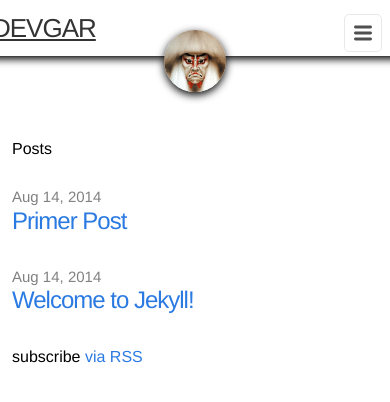
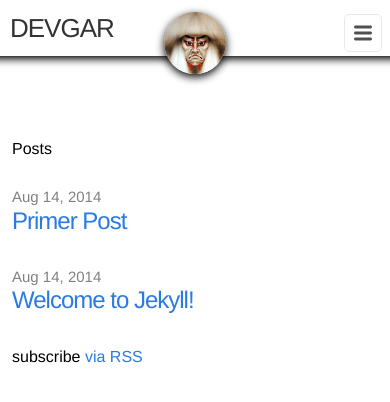
Before and after one commit to devgar/devgar.github.io, a Jekyll site: the page built from index.html, in a window 390 px wide and 900 px high. Shown: the top 402 px of the window. Built offline with Jekyll 4.4.1, drawn with Linux system fonts in a browser that asks for light colours; nearby versions of some CDN libraries.

Commit message:
Fixed mobile header image

```diff
--- a/css/main.css
+++ b/css/main.css
@@ -331,7 +331,7 @@ a:visited { color: #205caa; }
 /* ----------------------------------------------------------*/
 
 .site-header .wrap{
-  position:fixed; background:white;
+  position:fixed; background:white; padding: 0 30px;
   margin:0 -20px; left:0; right:0;
 }
 
@@ -442,9 +442,4 @@ body.shortHead .site-header .wrap{
     width: auto;
     margin: 0 0 15px; }
 
-  #gar_ico{
-    top: 18px;
-    width: 62px;
-  }
-
 }
```
